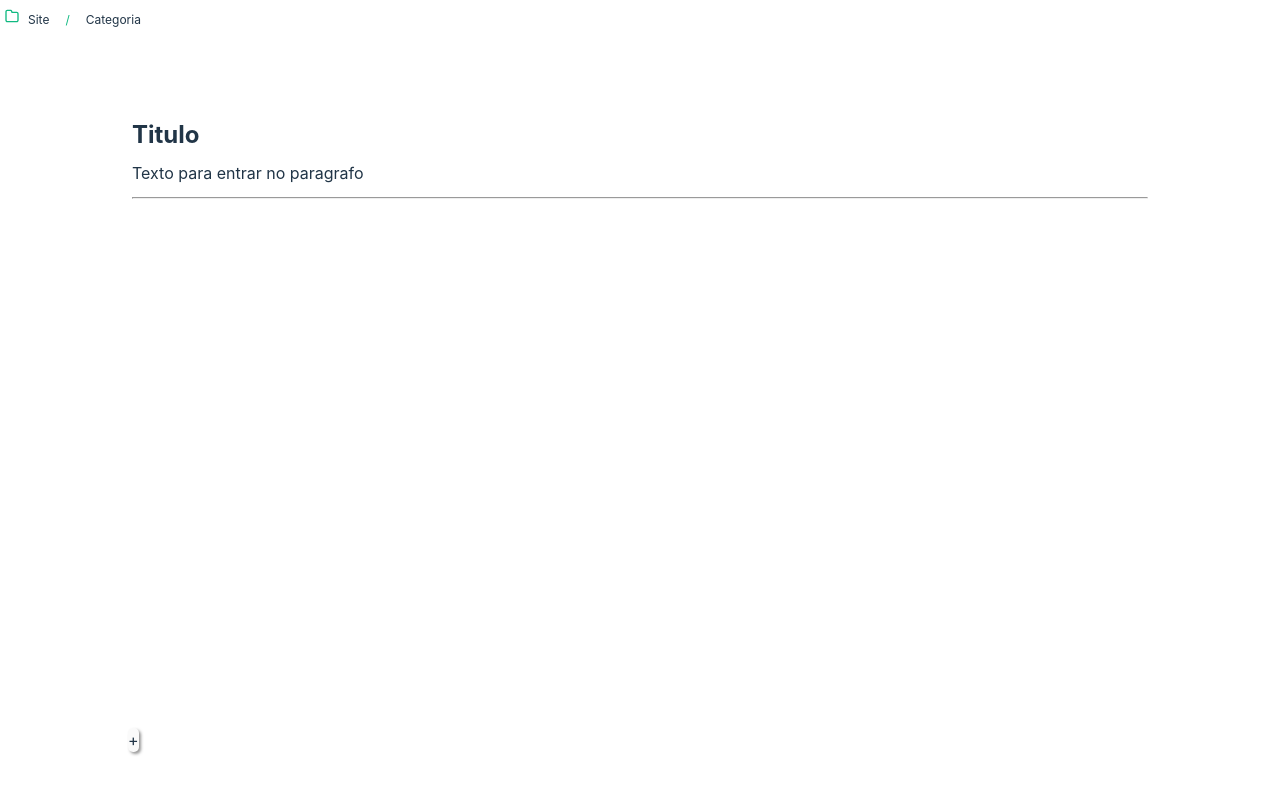
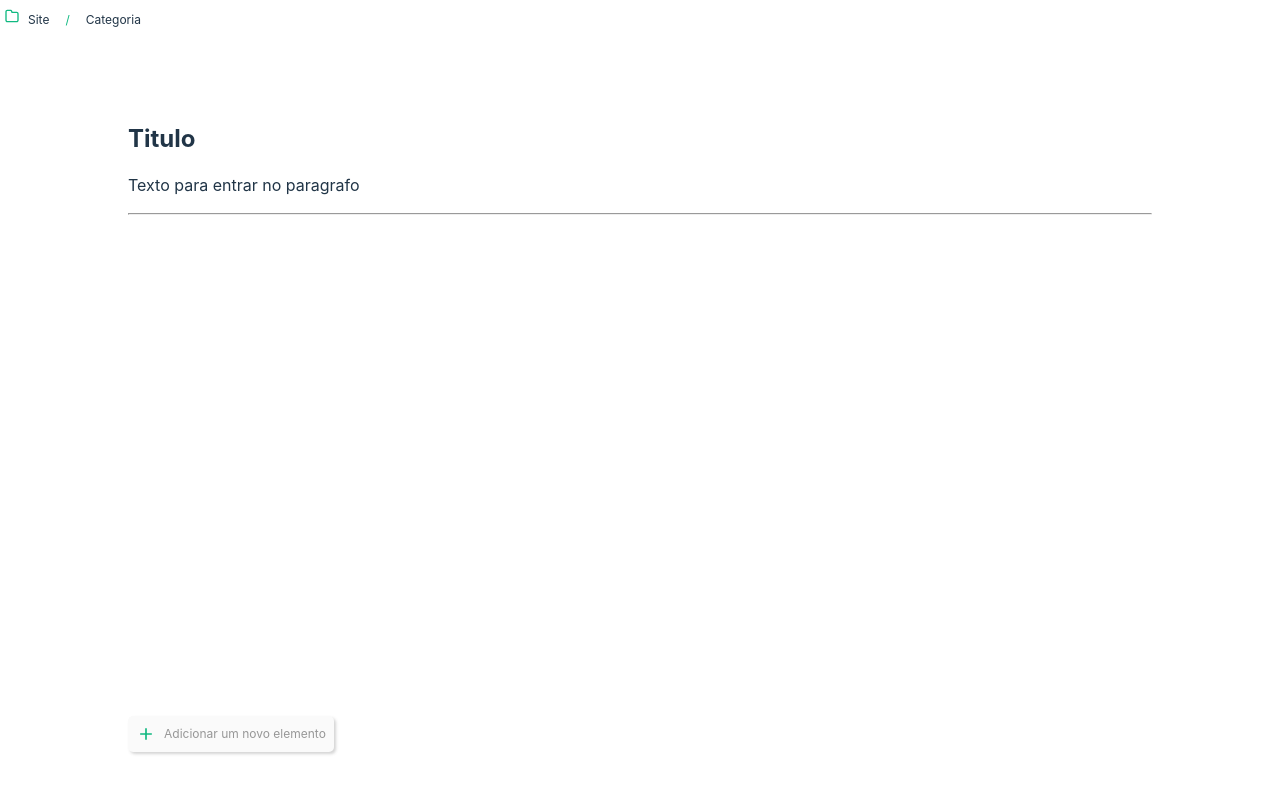
Before and after one commit to Z3ROO/atual, a React (Vite) app in the folder front/: page / in a window 1280 px wide. Shown: the top 794 px of the page. Built offline with nearby package versions, Linux system fonts and the light colour scheme.

Commit message:
feat: open control panel button

```diff
--- a/front/src/features/Editor/components/Controlls.tsx
+++ b/front/src/features/Editor/components/Controlls.tsx
@@ -1,4 +1,5 @@
 import { useEffect, useRef, useState } from 'react';
+import { BiPlus } from 'react-icons/bi';
 import { v4 as uuid } from 'uuid';
 import { useEditorContext } from '../../../Context';
 import imageIcon from '../../../assets/image.svg';
@@ -44,10 +45,20 @@ export function ControlPanel() {
   const [isControlsOpen, setIsControlsOpen] = useState(false);
 
   return (
-    <div className='controlls'  onClick={e => e.stopPropagation()}>
+    <div className='controls'  onClick={e => e.stopPropagation()}>
       {
         !isControlsOpen ?
-        (<div onClick={e => setIsControlsOpen(true)}> + </div>) :
+        (
+        <div onClick={e => setIsControlsOpen(true)} className="controls-open">
+          <BiPlus style={{
+            width:'1.25rem',
+            height: '1.25rem',
+            color: '#10b981',
+            margin: '.5rem'
+          }} />
+          <span>Adicionar um novo elemento</span>
+        </div>
+        ) :
         ( <Controls {...{setIsControlsOpen}} /> )
       }
     </div>
@@ -55,10 +66,10 @@ export function ControlPanel() {
 }
 
 function Controls(props:any) {
-  const {setIsControllsOpen} = props;
+  const {setIsControlsOpen} = props;
 
   useEffect(() => {
-    window.onclick = () => { setIsControllsOpen(false) }
+    window.onclick = () => { setIsControlsOpen(false) }
     return () => {window.onclick = null};
   }, []);
 
@@ -73,7 +84,7 @@ function Controls(props:any) {
 function Text() {
   const { packet, setPacket } = useEditorContext()!;
   return (
-    <div className="controlls-group">
+    <div className="controls-group">
       <p>Text</p>
       <Button
         name="Heading"
@@ -112,7 +123,7 @@ function Basic() {
   }
 
   return (
-    <div className="controlls-group">
+    <div className="controls-group">
       <p>Basic</p>
       <input
         ref={fileInputRef} hidden
@@ -153,11 +164,11 @@ function Button(props: ButtonProps) {
   const { name, description, icon } = props;
 
   return (
-    <button {...props} className="controlls-button">
-      <div className="controlls-button-icon">
+    <button {...props} className="controls-button">
+      <div className="controls-button-icon">
         <img src={icon} />
       </div>
-      <div className="controlls-button-info">
+      <div className="controls-button-info">
         <span><strong>{name}</strong></span>
         <span>{description}</span>
       </div>
--- a/front/src/index.css
+++ b/front/src/index.css
@@ -58,7 +58,7 @@
 }
 
 .draggable-div {
-  padding: .25em;
+  padding: .5em 0;
   min-height: 36px;
 }
 
@@ -66,34 +66,51 @@
   background-color: rgb(245, 245, 245);
 }
 
-.controlls {
+.controls {
   position: absolute;
   bottom:3rem;
   border-radius: 5px;
   background-color: #fafafa;
-  box-shadow: 2px 2px 3px #4b4b4b94;
+  box-shadow: 2px 2px 3px #4b4b4b3d;
   display: flex;
   flex-direction: column;
   overflow: hidden;
 }
 
-.controlls-group {
+.controls-open {
+  display: flex;
+  align-items: center;
+  cursor: pointer;
+}
+
+.controls-open > span {
+  font-size: .75rem;
+  color: rgb(151, 151, 151);
+  margin-right: .5rem;
+  user-select: none;
+}
+
+.controls-open > span:hover {
+  color: rgb(128, 128, 128);
+}
+
+.controls-group {
   display: flex;
   flex-direction: column;
   border-top: 1px solid lightgray;
   padding-bottom: .5rem;
 }
 
-.controlls-group:first-child {
+.controls-group:first-child {
   border-top: none;
 }
 
-.controlls-group > p:first-child {
+.controls-group > p:first-child {
   padding: .5rem;
   font-size: .75rem;
 }
 
-.controlls-button {
+.controls-button {
   cursor: pointer;
   display: flex;
   align-items: start;
@@ -105,11 +122,11 @@
   color:rgba(36, 36, 36, 0.87)
 }
 
-.controlls-button:hover {
+.controls-button:hover {
   background-color: #f1f1f1;
 }
 
-.controlls-button-icon {
+.controls-button-icon {
   width: 2rem;
   height: 2rem;
   background-color: white;
@@ -120,18 +137,18 @@
   margin:.75rem;
 }
 
-.controlls-button:hover > .controlls-button-icon {
+.controls-button:hover > .controls-button-icon {
   transition: all .25s;
   transform: scale(1.05);
 }
 
-.controlls-button-icon > img {
+.controls-button-icon > img {
   width: 1rem;
   height: 1rem;
   margin: .5rem;
 }
 
-.controlls-button-info {
+.controls-button-info {
   display: flex;
   flex-direction: column;
   align-items: start;
```
